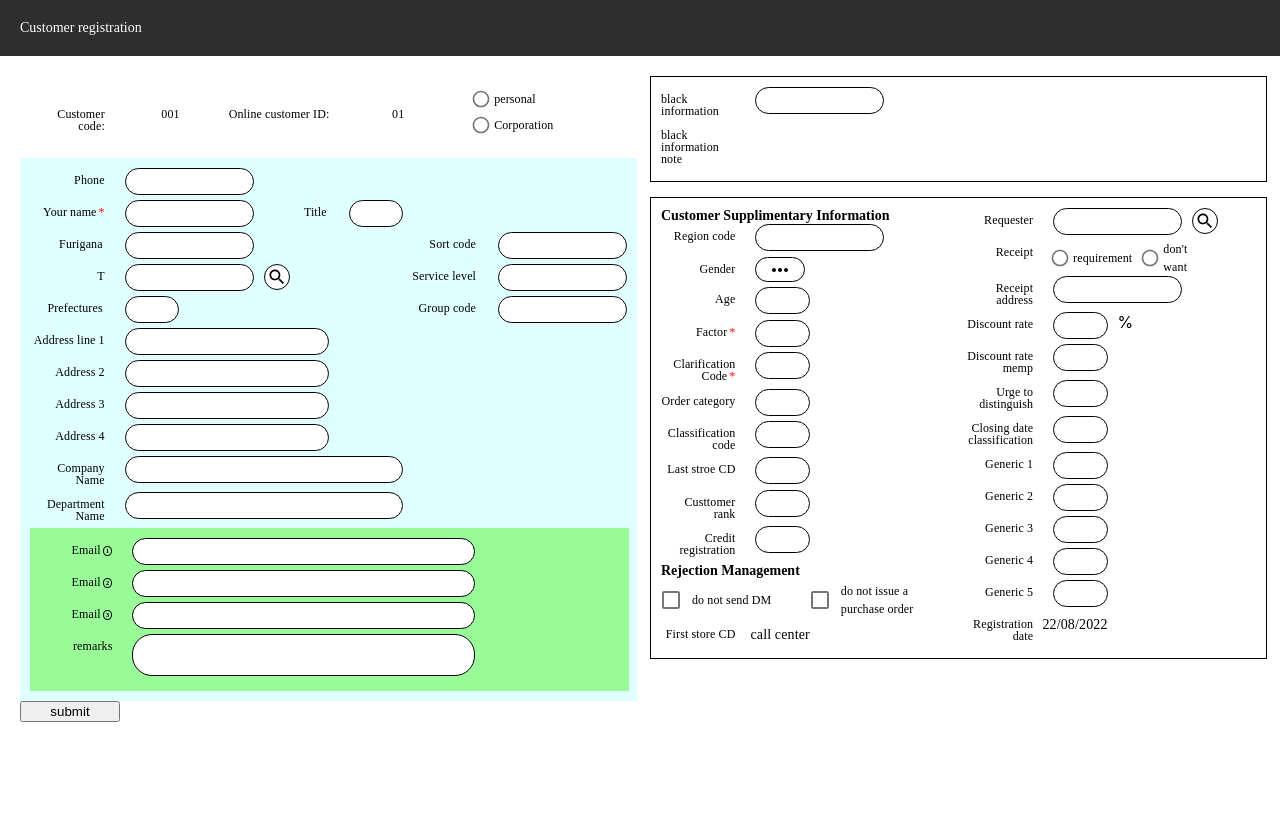
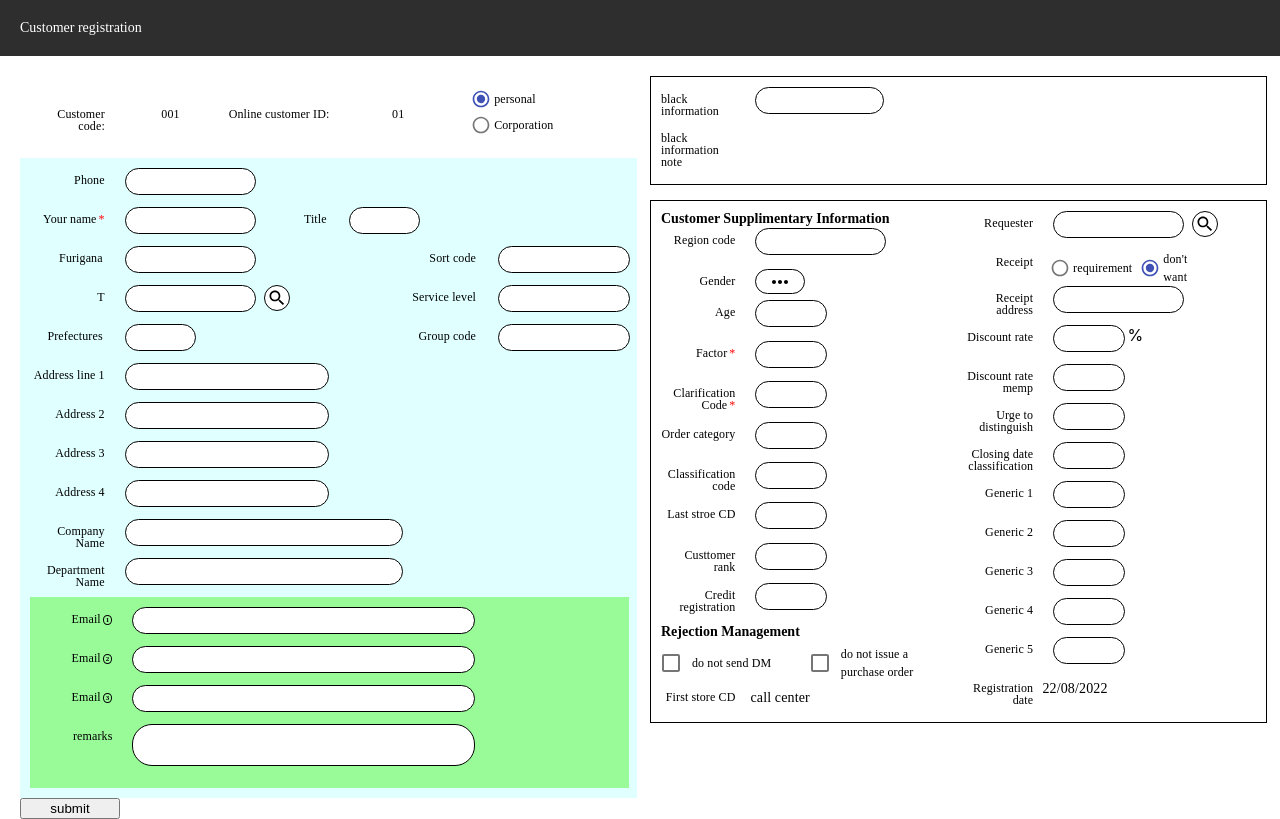
Before and after one commit to ShakhawatHossain13/typescript_employee_mgt, a React (Create React App) app in the folder context_api_customer_registration_form/: page / in a window 1280 px wide. Built offline with nearby package versions, Linux system fonts and the light colour scheme.

Commit message:
Required All

```diff
--- a/context_api_customer_registration_form/src/components/Customer/CustomerAddress/index.tsx
+++ b/context_api_customer_registration_form/src/components/Customer/CustomerAddress/index.tsx
@@ -38,19 +38,13 @@ const useStyles = makeStyles({
       marginLeft: "20px",
       borderRadius: '20px',
       padding: "0 5px",
-      marginBottom: "5px",
+      marginBottom: "12px",
       height:"25px",
       fontSize: "12px",
       backgroundColor: "#fff",
       "& .MuiFormHelperText-root": {
-        marginTop: "-4px",
+        marginTop: "-6px",
         fontSize:"11px",
-        position: "absolute",
-        top: "6px",
-        right:"-26px",
-        fontWeight: "900",
-        border: "1px solid red",
-        borderRadius: "50%",
         padding: "0 7px",
       },
     },
@@ -93,6 +87,7 @@ const classes = useStyles();
                   error={Boolean(error.address1)}
                   InputProps={{ disableUnderline: true, style: { fontSize: '12px' , padding: '0' }}}
               />
+
               <FormLabel className={`${classes.formInputLabel} ${classes.formInputLabelOne}`}>Address 2</FormLabel>
               <TextField
                   name="address2"
--- a/context_api_customer_registration_form/src/components/Customer/CustomerBasicInfo/index.tsx
+++ b/context_api_customer_registration_form/src/components/Customer/CustomerBasicInfo/index.tsx
@@ -36,19 +36,14 @@ const useStyles = makeStyles({
       marginLeft: "20px",
       borderRadius: '20px',
       padding: "0 5px",
-      marginBottom: "5px",
+      marginBottom: "12px",
       height:"25px",
       fontSize: "12px",
       backgroundColor: "#fff",
+      width: "80%",
       "& .MuiFormHelperText-root": {
-        marginTop: "-4px",
+        marginTop: "-6px",
         fontSize:"11px",
-        position: "absolute",
-        top: "6px",
-        right:"-26px",
-        fontWeight: "900",
-        border: "1px solid red",
-        borderRadius: "50%",
         padding: "0 7px",
       },
     },
@@ -86,6 +81,7 @@ const useStyles = makeStyles({
       gridColumn: "4",
       marginLeft: "10px",
       backgroundColor: "#fff",
+      textAlign: "right",
       '@media screen and (max-width: 360px)' : {
         gridColumn: "6",
     }
--- a/context_api_customer_registration_form/src/components/Customer/CustomerBlackInfo/index.tsx
+++ b/context_api_customer_registration_form/src/components/Customer/CustomerBlackInfo/index.tsx
@@ -34,19 +34,13 @@ const useStyles = makeStyles({
       marginLeft: "20px",
       borderRadius: '20px',
       padding: "0 5px",
-      marginBottom: "5px",
+      marginBottom: "12px",
       height:"25px",
       fontSize: "12px",
       backgroundColor: "#fff",
       "& .MuiFormHelperText-root": {
-        marginTop: "-4px",
+        marginTop: "-6px",
         fontSize:"11px",
-        position: "absolute",
-        top: "6px",
-        right:"-26px",
-        fontWeight: "900",
-        border: "1px solid red",
-        borderRadius: "50%",
         padding: "0 7px",
       },
     },
--- a/context_api_customer_registration_form/src/components/Customer/CustomerContact/index.tsx
+++ b/context_api_customer_registration_form/src/components/Customer/CustomerContact/index.tsx
@@ -40,16 +40,14 @@ const useStyles = makeStyles({
       marginLeft: "20px",
       borderRadius: '20px',
       padding: "0 5px",
-      marginBottom: "5px",
+      marginBottom: "12px",
       height:"25px",
       fontSize: "12px",
       backgroundColor: "#fff",
       "& .MuiFormHelperText-root": {
-        marginTop: "-4px",
-        fontSize:"12px",
-        position: "absolute",
-        top: "6px",
-        right:"-75px",
+        marginTop: "-6px",
+        fontSize:"11px",
+        padding: "0 7px",
       },
     },
     formInputBoxOne: {
@@ -102,11 +100,7 @@ const classes = useStyles();
                   name="email"
                   id= "email"
                   className={`${classes.formInputBox} ${classes.formInputBoxOne}`}
-                  onChange={(event: React.ChangeEvent<HTMLInputElement>) => {
-                    if (event.target.value.match(emailRegex)) {
-                     return handleFormChange(event);
-                    }
-                  }}
+                  onChange= {handleFormChange}
                   helperText={error.email}
                   error={Boolean(error.email)}
     	            InputProps={{ disableUnderline: true, style: { fontSize: '12px' , padding: '0' }}}
@@ -119,11 +113,7 @@ const classes = useStyles();
                   name="email1"
                   id= "email1"
                   className={`${classes.formInputBox} ${classes.formInputBoxOne}`}
-                  onChange={(event: React.ChangeEvent<HTMLInputElement>) => {
-                    if (event.target.value.match(emailRegex)) {
-                     return handleFormChange(event);
-                    }
-                  }}
+                  onChange= {handleFormChange}
                   helperText={error.email1}
                   error={Boolean(error.email1)}
                   InputProps={{ disableUnderline: true, style: { fontSize: '12px' , padding: '0' }}}
@@ -133,11 +123,7 @@ const classes = useStyles();
                   name="email2"
                   id= "email2"
                   className={`${classes.formInputBox} ${classes.formInputBoxOne}`}
-                  onChange={(event: React.ChangeEvent<HTMLInputElement>) => {
-                    if (event.target.value.match(emailRegex)) {
-                     return handleFormChange(event);
-                    }
-                  }}
+                  onChange= {handleFormChange}
                   helperText={error.email2}
                   error={Boolean(error.email2)}
     	            InputProps={{ disableUnderline: true, style: { fontSize: '12px' , padding: '0' }}}
--- a/context_api_customer_registration_form/src/components/Customer/CustomerHead/index.tsx
+++ b/context_api_customer_registration_form/src/components/Customer/CustomerHead/index.tsx
@@ -60,7 +60,7 @@ const useStyles = makeStyles((theme)=>
     handleFormChange: (event: React.ChangeEvent<HTMLInputElement>) => any;
   };
 const CustomerHead:React.FC=()=>{
-  const { handleFormChange } = React.useContext(CustomerContext) as CustomerHeadProps;
+  const {customer, handleFormChange } = React.useContext(CustomerContext) as CustomerHeadProps;
 const classes = useStyles();
     return(
         <React.Fragment>
@@ -72,7 +72,12 @@ const classes = useStyles();
               <FormLabel className={`${classes.formInputLabel} ${classes.formInputLabelTwo}`}>Online customer ID:</FormLabel>
               <FormLabel  className={`${classes.formInputLabel} ${classes.formInputViewTwo}`}>01</FormLabel>
               <FormControl component="fieldset" className={`${classes.formInputRadioButtonGroup}`}>
-                <RadioGroup aria-label="type" name="type"  onChange={handleFormChange}>
+                <RadioGroup
+                  aria-label="type"
+                  name="type"
+                  onChange={handleFormChange}
+                  value={customer?.type}
+                 >
                   <FormControlLabel
                     value="personal"
                     control={<Radio  size="small" color="primary" className={classes.formInputRadioButton}/>}
--- a/context_api_customer_registration_form/src/components/Customer/CustomerSupplimentaryInfo/index.tsx
+++ b/context_api_customer_registration_form/src/components/Customer/CustomerSupplimentaryInfo/index.tsx
@@ -62,19 +62,14 @@ const useStyles = makeStyles({
       marginLeft: "20px",
       borderRadius: '20px',
       padding: "0 5px",
-      marginBottom: "5px",
+      marginBottom: "12px",
       height:"25px",
       fontSize: "12px",
       backgroundColor: "#fff",
+      width: "80%",
       "& .MuiFormHelperText-root": {
-        marginTop: "-4px",
+        marginTop: "-6px",
         fontSize:"11px",
-        position: "absolute",
-        top: "6px",
-        right:"-26px",
-        fontWeight: "900",
-        border: "1.5px solid red",
-        borderRadius: "50%",
         padding: "0 7px",
       },
     },
@@ -114,8 +109,7 @@ const useStyles = makeStyles({
       backgroundColor: "#fff",
     },
     formInputPercentage:{
-      marginLeft: "10px",
-
+      marginLeft: "20px",
     },
     formInputCheckBox:{
       gridColumn: "1/5",
@@ -222,7 +216,7 @@ const classes = useStyles();
 
                       <FormControl component="fieldset" >
                       <FormLabel  >Select an option:</FormLabel>
-                      <RadioGroup aria-label="receipt"
+                      <RadioGroup aria-label="gender"
                           name="gender"
                           onChange={handleFormChange}
                           value={customer?.gender }
@@ -335,6 +329,7 @@ const classes = useStyles();
                       control={
                         <Checkbox
                           name="dm"
+                          value={true}
                           color="primary"
                           onChange={handleFormChange}
                         />
@@ -345,6 +340,7 @@ const classes = useStyles();
                       control={
                         <Checkbox
                           name="purchase"
+                          value={true}
                           color="primary"
                           onChange={handleFormChange}
                         />
@@ -371,9 +367,13 @@ const classes = useStyles();
                 <FormLabel  className={`${classes.formInputLabel} ${classes.formInputLabelOne}`}>Receipt</FormLabel>
 
                 <FormControl component="fieldset" >
-                  <RadioGroup aria-label="receipt" className={`${classes.formInputRadioButtonGroup}`} name="receipt"
-
-                  onChange={handleFormChange}>
+                  <RadioGroup
+                    aria-label="receipt"
+                    className={`${classes.formInputRadioButtonGroup}`}
+                    name="receipt"
+                    onChange={handleFormChange}
+                    value={customer?.receipt }
+                  >
                     <FormControlLabel
                       value="requirement"
                       control={<Radio  size="small" color="primary" className={classes.formInputRadioButton1}/>}
--- a/context_api_customer_registration_form/src/components/Customer/index.tsx
+++ b/context_api_customer_registration_form/src/components/Customer/index.tsx
@@ -98,6 +98,7 @@ const initialError: ErrorType = {
 };
 
 type CustomerDataType = {
+    type:string,
     tel:string,
     name: string,
     title: string,
@@ -145,6 +146,7 @@ type CustomerDataType = {
 };
 
 const formData: CustomerDataType = {
+    type:"personal",
     tel:"",
     name: "",
     title: "",
@@ -166,7 +168,7 @@ const formData: CustomerDataType = {
     remarks: "",
     blackInfo: "",
     regionCode: "",
-    gender: "",
+    gender: "Male",
     age: "",
     customerFactor: "",
     clarificationCode: "",
@@ -178,7 +180,7 @@ const formData: CustomerDataType = {
     rejectionManagement: "",
     requester: "",
     requirement: "",
-    receipt: "",
+    receipt: "dont",
     receiptAddress: "",
     discountRate: "",
     discountRateMemo: "",
@@ -218,7 +220,6 @@ const emailRegex=  /^(([^<>()[\]\\.,;:\s@"]+(\.[^<>()[\]\\.,;:\s@"]+)*)|(".+"))@
         const isValid = () => {
           let hasError = false;
           const copyErrors: ErrorType = { ...error };
-
           const emailFields = [
             "email",
             "email1",
@@ -228,6 +229,20 @@ const emailRegex=  /^(([^<>()[\]\\.,;:\s@"]+(\.[^<>()[\]\\.,;:\s@"]+)*)|(".+"))@
             "name",
             "customerFactor",
             "clarificationCode",
+            "title",
+            "furigana",
+            "sortcode",
+            "search",
+            "serviceLevel",
+            "prefectures",
+            "groupCode",
+            "address1",
+            "company",
+            "department",
+            "email",
+            "email1",
+            "email2",
+            "gender",
           ];
 
           for (let key in copyErrors) {
@@ -235,7 +250,7 @@ const emailRegex=  /^(([^<>()[\]\\.,;:\s@"]+(\.[^<>()[\]\\.,;:\s@"]+)*)|(".+"))@
               validationFields.includes(key) &&
               customer[key as keyof typeof customer] === ""
             ) {
-              copyErrors[key] = "!";
+              copyErrors[key] = "required";
               hasError = true;
             } else if (
               emailFields.includes(key) &&
@@ -248,7 +263,6 @@ const emailRegex=  /^(([^<>()[\]\\.,;:\s@"]+(\.[^<>()[\]\\.,;:\s@"]+)*)|(".+"))@
             }
           }
           setError(copyErrors);
-          console.log(error);
           return hasError;
         };
 
--- a/context_api_customer_registration_form/src/model.ts
+++ b/context_api_customer_registration_form/src/model.ts
@@ -1,4 +1,5 @@
 export interface Customer {
+    type: string,
     tel:string,
     name: string,
     title: string,
```
